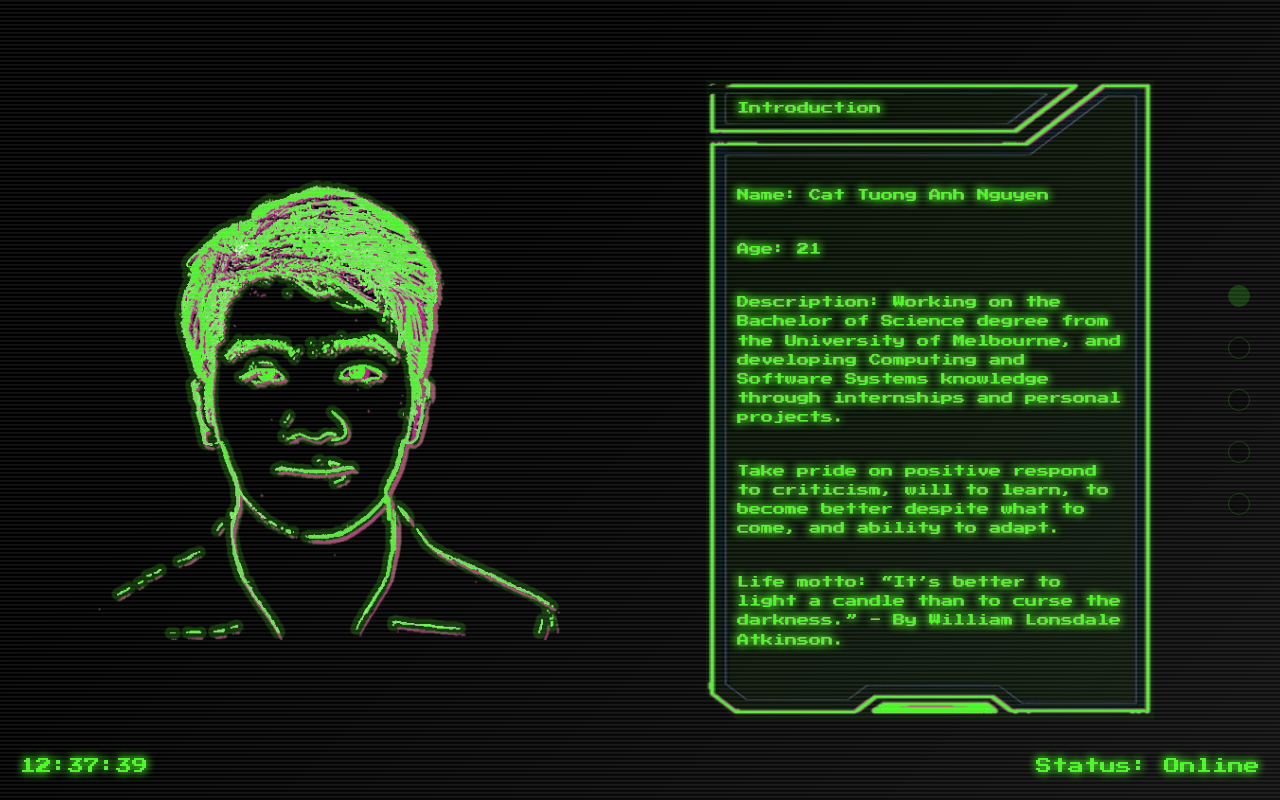
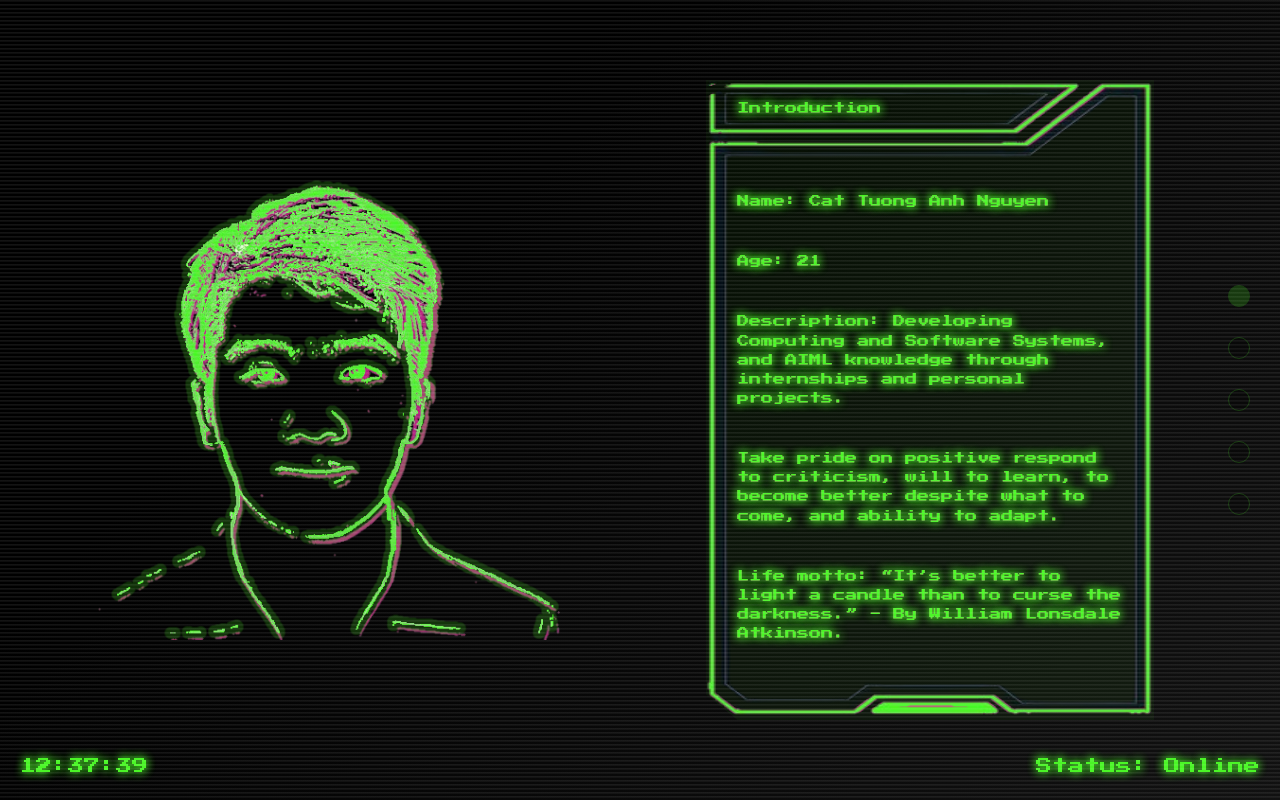
Before and after one commit to nicked1205/Portfolio, a React (Create React App) app: page / in a window 1280 px wide. Built offline with nearby package versions, Linux system fonts and the light colour scheme.

Commit message:
general info update

```diff
--- a/src/components/information-display.js
+++ b/src/components/information-display.js
@@ -4,7 +4,7 @@ import formatContent from '../functions/util';
 function InformationDisplay() {
     let title ="Introduction";
     let contents = ["Name: Cat Tuong Anh Nguyen","Age: 21",
-        "Description: Working on the Bachelor of Science degree from the University of Melbourne, and developing Computing and Software Systems knowledge through internships and personal projects.",
+        "Description: Developing Computing and Software Systems, and AIML knowledge through internships and personal projects.",
         "Take pride on positive respond to criticism, will to learn, to become better despite what to come, and ability to adapt.",
         "Life motto: “It’s better to light a candle than to curse the darkness.” - By William Lonsdale Atkinson."];
 
```
